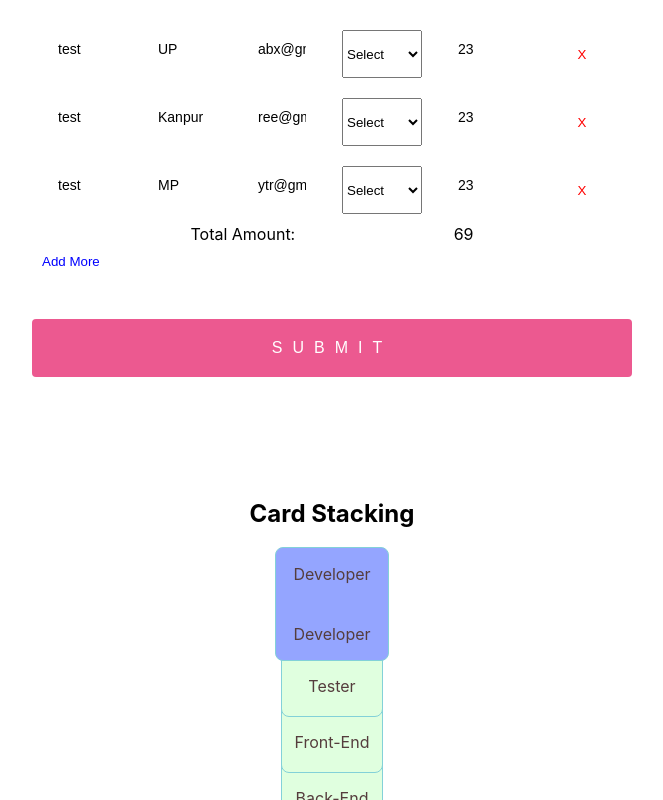
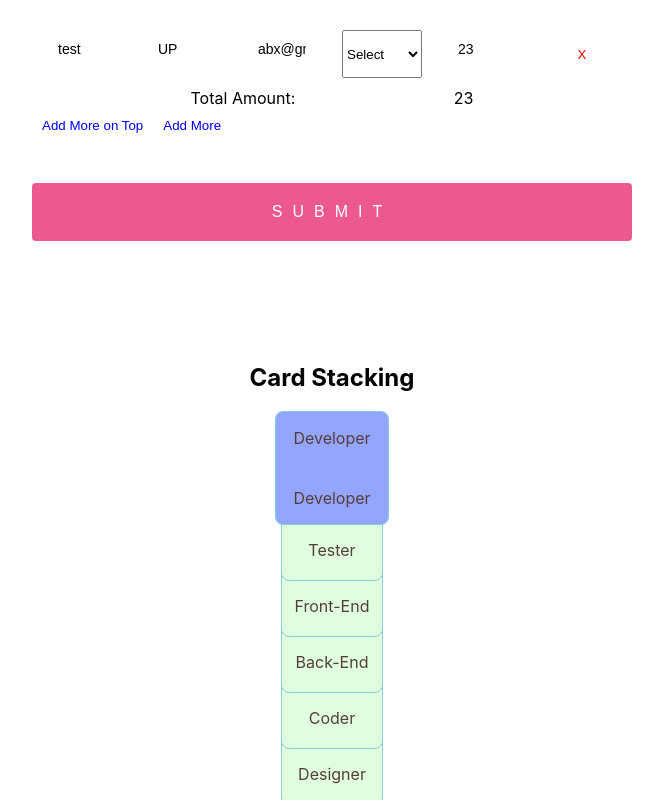
Before and after one commit to Vandna23/FieldArray, a React (Create React App) app: page / in a window 1280 px wide. Shown: the top 800 px of the page, without its empty margins (308-971 px from the left). Built offline with nearby package versions, Linux system fonts and the light colour scheme.

Commit message:
updated field array

```diff
--- a/src/App.tsx
+++ b/src/App.tsx
@@ -1,5 +1,4 @@
 import React from "react";
-
 import "./App.css";
 import Form from "./components/Form";
 import Zindex from "./components/Zindex";
--- a/src/components/Form.tsx
+++ b/src/components/Form.tsx
@@ -39,14 +39,12 @@ export default function Form() {
     defaultValues: {
       cart: [
         { name: "test", address: "UP", email: "abx@gmail.com", price: 23 },
-        { name: "test", address: "Kanpur", email: "ree@gmail.com", price: 23 },
-        { name: "test", address: "MP", email: "ytr@gmail.com", price: 23 },
       ],
     },
     mode: "onBlur",
     resolver: yupResolver(schema),
   });
-  const { fields, append, remove } = useFieldArray({
+  const { fields, append, prepend, remove } = useFieldArray({
     name: "cart",
     control,
   });
@@ -124,6 +122,19 @@ export default function Form() {
         })}
 
         <Total control={control} />
+        <button
+          type="button"
+          onClick={() =>
+            prepend({
+              name: "",
+              email: "",
+              price: 0,
+              select: "",
+            })
+          }
+        >
+          Add More on Top
+        </button>
 
         <button
           type="button"
```
